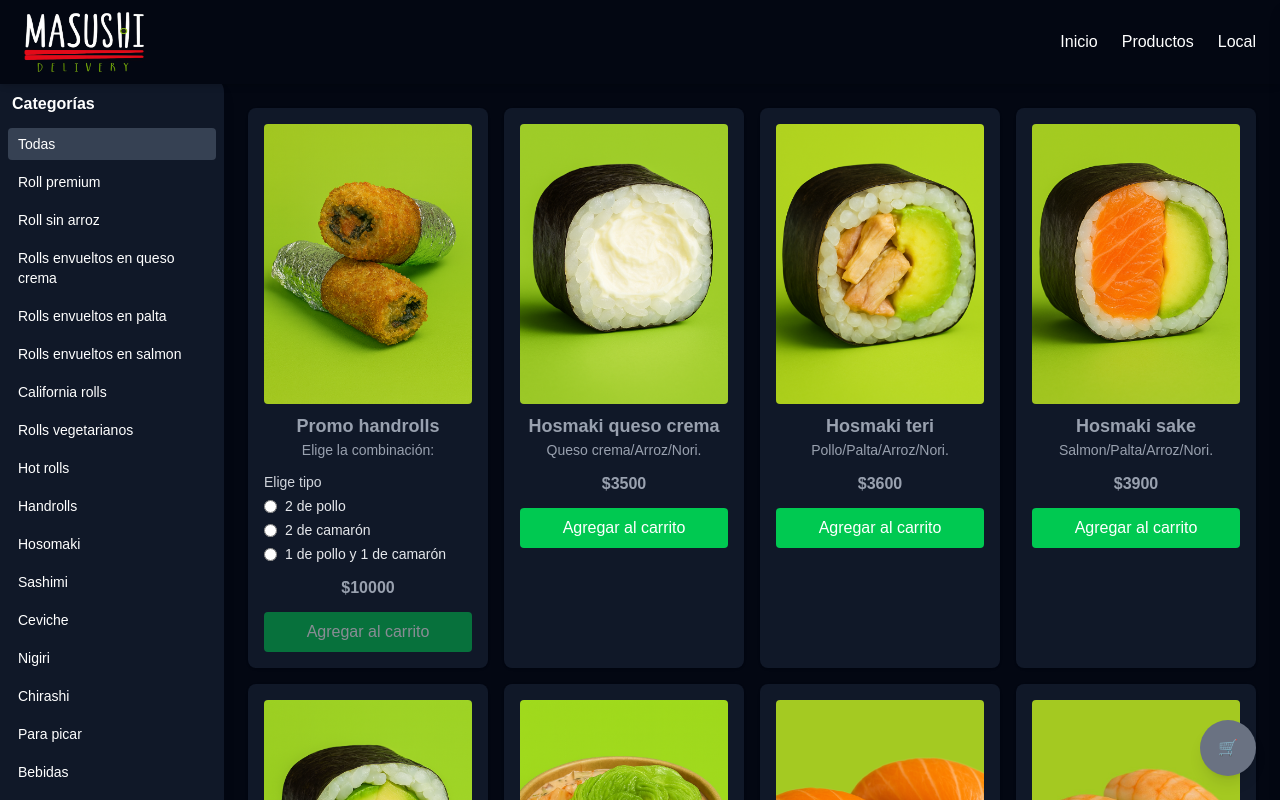
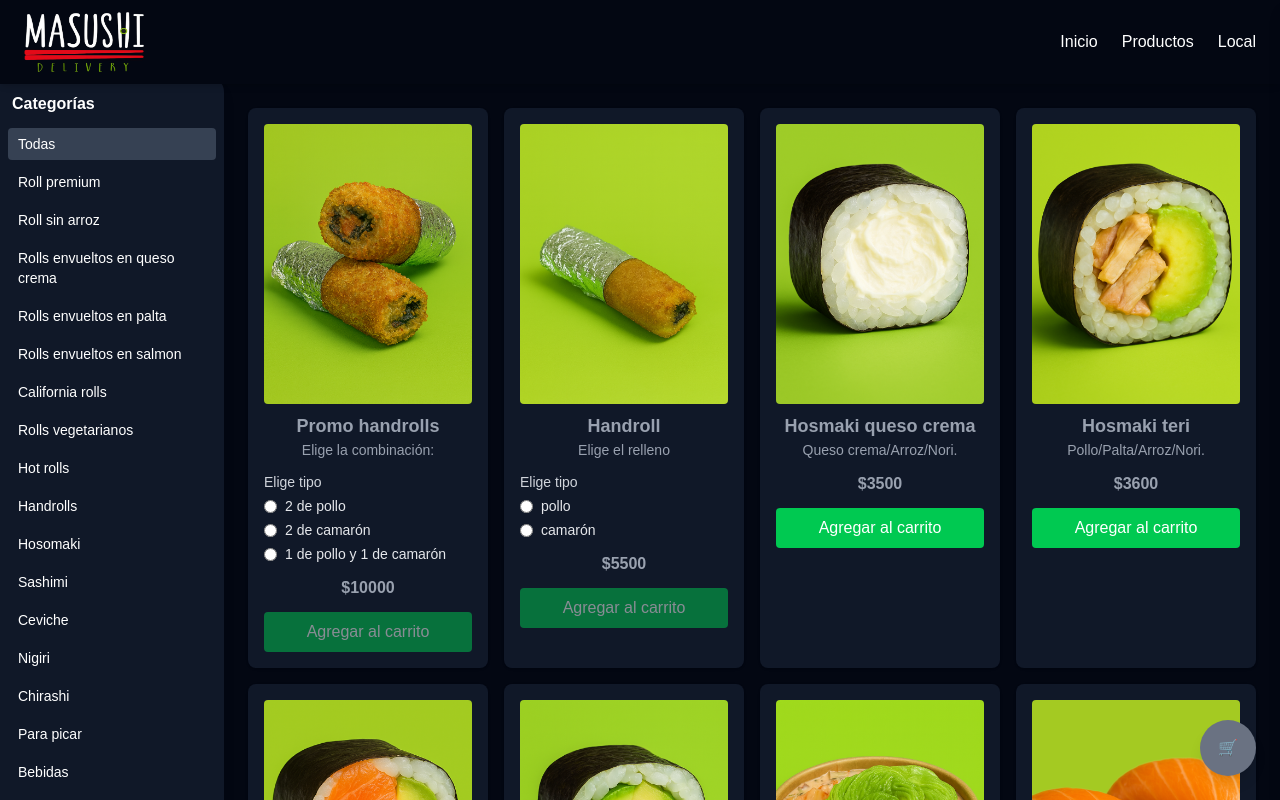
Before and after one commit to PulpFiction1234/Masushi, a Next.js app: page /menu in a window 1280 px wide. Shown: the top 800 px of the page. Built offline with nearby package versions, Linux system fonts and the light colour scheme.

Commit message:
productos

```diff
--- a/src/data/productos.ts
+++ b/src/data/productos.ts
@@ -18,6 +18,19 @@ export interface Producto {
 
 // Definición normal (IDs y códigos únicos)
 const _productos: Producto[] = [
+   {
+    id: 57-1,
+    codigo: "057",
+    nombre: "Handroll",
+    descripcion: "Elige el relleno",
+    valor: 5500, // ajusta si corresponde
+    imagen: "/images/Handroll.png",
+    categoria: "Handrolls",
+    opciones: [
+      { id: "pollo",   label: " pollo" },
+      { id: "camaron", label: "camarón" },
+    ],
+    },
    {
     id: 57-2,
     codigo: "0057",
```
Also changed, not shown: public/images/Handroll.png (added).
